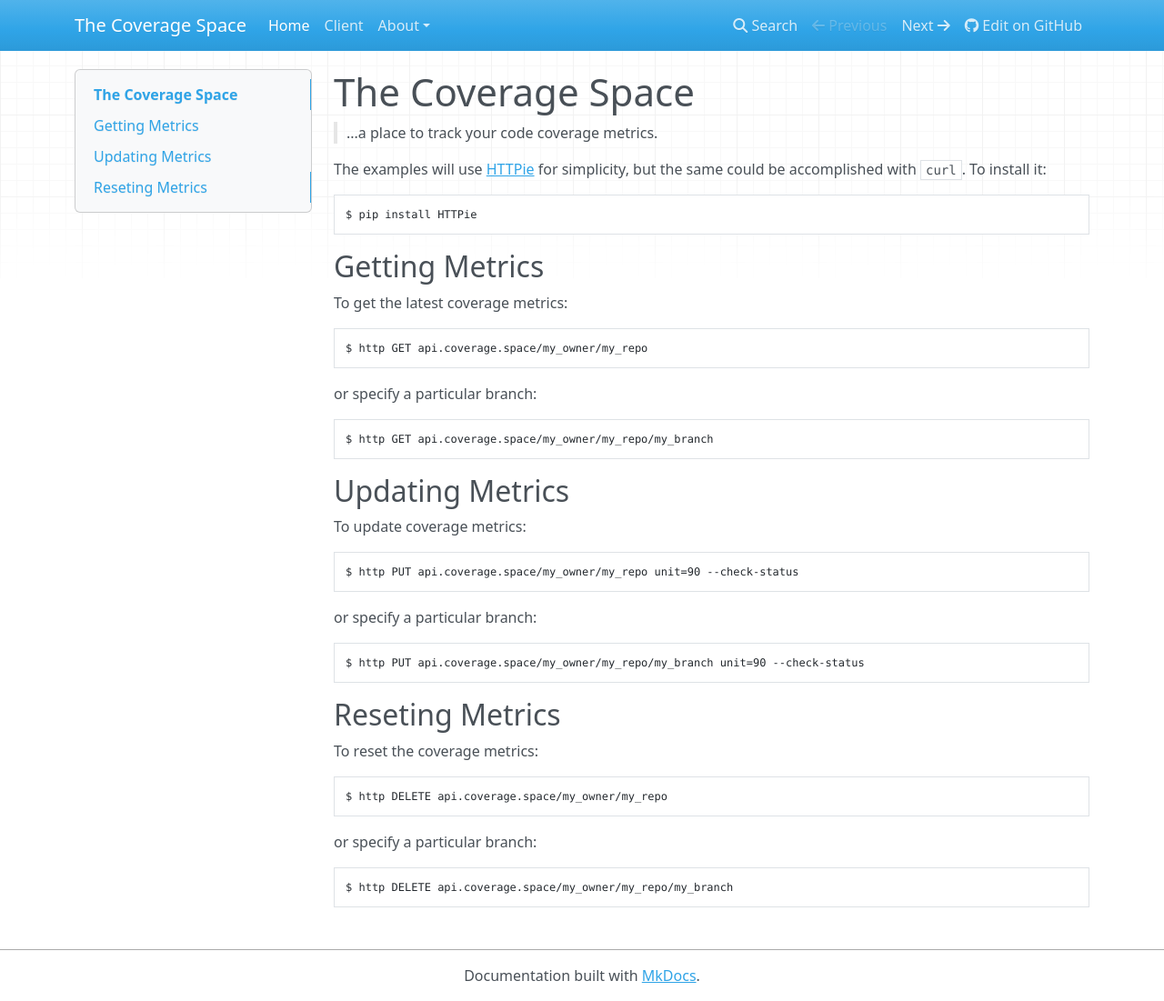
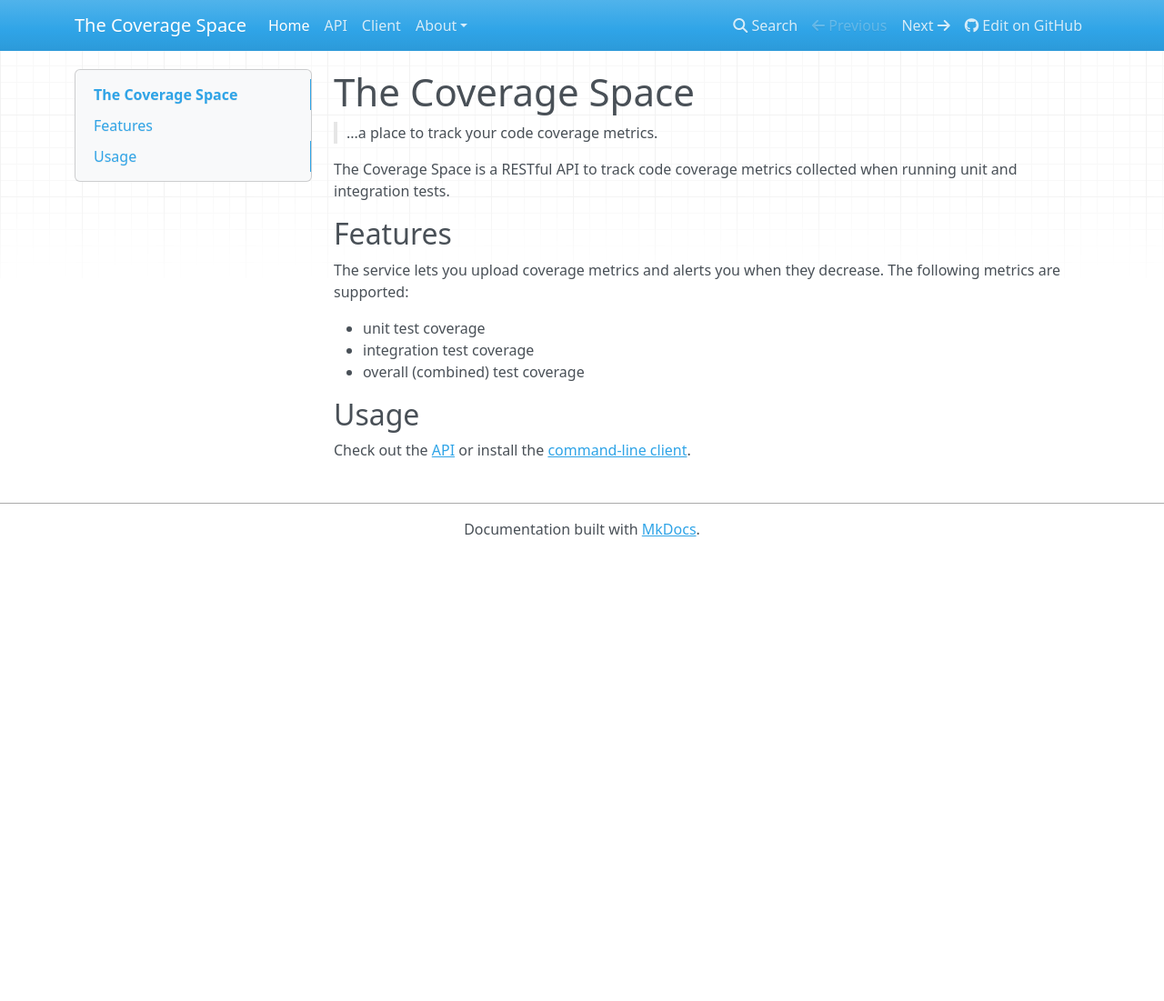
Before and after one commit to jacebrowning/coverage-space, an MkDocs documentation site: the page built from docs/index.md, in a window 1280 px wide and 1101 px high. Shown: the whole window at 91% size. Built offline with MkDocs 1.6.1, drawn with Linux system fonts in a browser that asks for light colours; nearby versions of some CDN libraries; old or Windows-style settings are respelled for this version of MkDocs.

````diff
--- a/docs/index.md
+++ b/docs/index.md
@@ -2,50 +2,17 @@
 
 > ...a place to track your code coverage metrics.
 
-The examples will use [HTTPie](https://github.com/jkbrzt/httpie) for simplicity, but the same could be accomplished with `curl`. To install it:
 
-```sh
-$ pip install HTTPie
-```
+The Coverage Space is a RESTful API to track code coverage metrics collected when running unit and integration tests.
 
-## Getting Metrics
+## Features
 
-To get the latest coverage metrics:
+The service lets you upload coverage metrics and alerts you when they decrease. The following metrics are supported:
 
-```sh
-$ http GET api.coverage.space/my_owner/my_repo
-```
+- unit test coverage
+- integration test coverage
+- overall (combined) test coverage
 
-or specify a particular branch:
+## Usage
 
-```sh
-$ http GET api.coverage.space/my_owner/my_repo/my_branch
-```
-
-## Updating Metrics
-
-To update coverage metrics:
-
-```sh
-$ http PUT api.coverage.space/my_owner/my_repo unit=90 --check-status
-```
-
-or specify a particular branch:
-
-```sh
-$ http PUT api.coverage.space/my_owner/my_repo/my_branch unit=90 --check-status
-```
-
-## Reseting Metrics
-
-To reset the coverage metrics:
-
-```sh
-$ http DELETE api.coverage.space/my_owner/my_repo
-```
-
-or specify a particular branch:
-
-```sh
-$ http DELETE api.coverage.space/my_owner/my_repo/my_branch
-```
+Check out the [API](api) or install the [command-line client](client).
--- a/mkdocs.yml
+++ b/mkdocs.yml
@@ -8,6 +8,7 @@ theme: mkdocs
 
 pages:
 - Home: index.md
+- API: api.md
 - Client: client.md
 - About:
   - Release Notes: about/changelog.md
````
Also changed, not shown: docs/api.md (added, +51 -0 lines).
